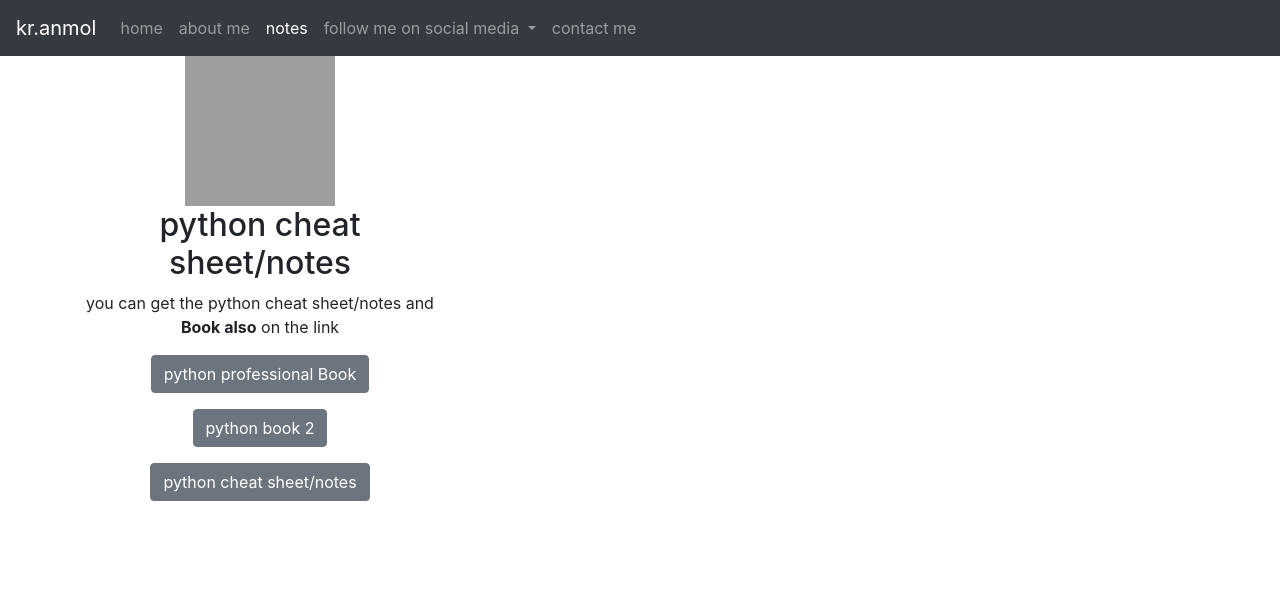
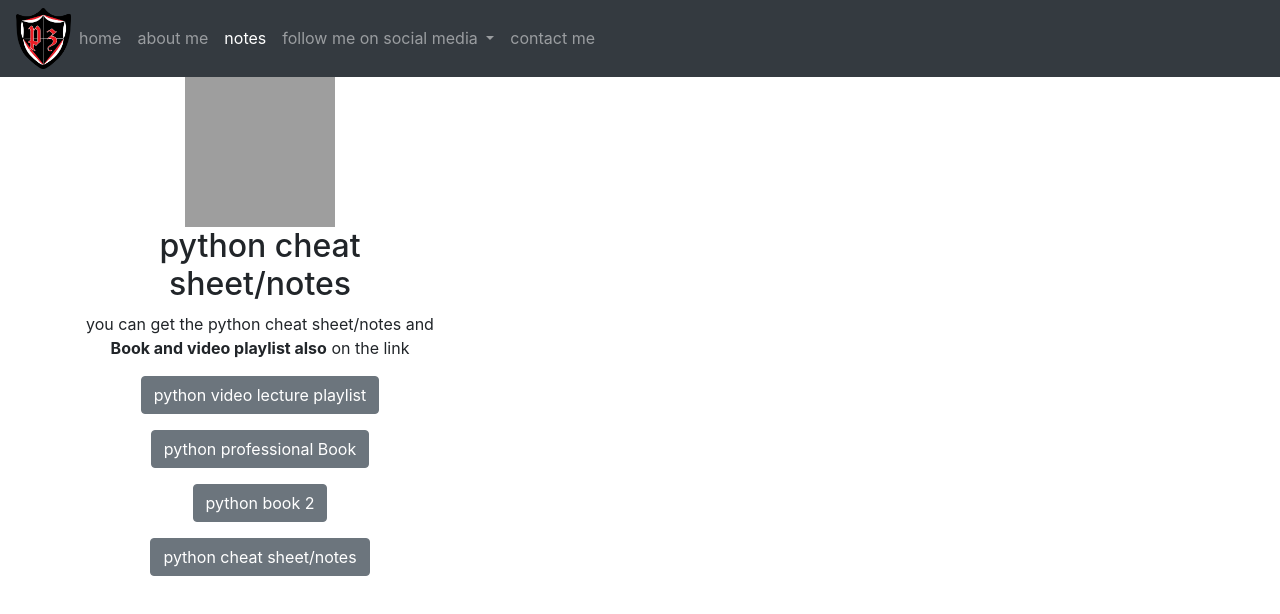
Before and after one commit to KumarAnmol1234/my-web-page, a plain HTML site: page index3.html in a window 1280 px wide. Drawn offline with nearby package versions, Linux system fonts and the light colour scheme; grey boxes are pictures that could not be loaded.

Commit message:
Add files via upload

```diff
--- a/index3.html
+++ b/index3.html
@@ -10,12 +10,15 @@
     <link rel="stylesheet" href="https://cdn.jsdelivr.net/npm/bootstrap@4.5.3/dist/css/bootstrap.min.css"
         integrity="sha384-TX8t27EcRE3e/ihU7zmQxVncDAy5uIKz4rEkgIXeMed4M0jlfIDPvg6uqKI2xXr2" crossorigin="anonymous">
 
-    <title>Kr.Anmol</title>
+    <title>programming zero</title>
+    <title>FEVICON</title>
+    <link rel="shortcut icon" href="logo.png" type="image/x-icon">
 </head>
 
 <body>
     <nav class="navbar navbar-expand-lg navbar-dark bg-dark">
-        <a class="navbar-brand" href="/index.html">kr.anmol</a>
+        <div class="logo"><a href="index.html"><img src="logo.png" width="55" length="55"></a>
+        </div>
         <button class="navbar-toggler" type="button" data-toggle="collapse" data-target="#navbarSupportedContent"
             aria-controls="navbarSupportedContent" aria-expanded="false" aria-label="Toggle navigation">
             <span class="navbar-toggler-icon"></span>
@@ -61,16 +64,24 @@
         <div class="row">
             <div class="col-md-4 text-center">
                 <a>
-                    <img  src="https://upload.wikimedia.org/wikipedia/commons/thumb/0/0a/Python.svg/768px-Python.svg.png"
-                    width="150" height="150">
-                 </a>
+                    <img src="https://upload.wikimedia.org/wikipedia/commons/thumb/0/0a/Python.svg/768px-Python.svg.png"
+                        width="150" height="150">
+                </a>
 
 
                 <h2>python cheat sheet/notes</h2>
-                <p>you can get the python cheat sheet/notes and <strong>Book also</strong> on the link</p>
-                <p><a class="btn btn-secondary" href="https://docdro.id/iIepZnk"target=_blank>python professional Book </a></p>
-                <p><a class="btn btn-secondary" href="https://docdro.id/1SZa2jS"target=_blank>python book 2 </a></p>
-                <p><a class="btn btn-secondary" href="https://docdro.id/lbBsF24"target=_blank>python cheat sheet/notes </a></p>
+                <p>you can get the python cheat sheet/notes and <strong>Book and video playlist also</strong> on the
+                    link</p>
+
+                <p><a class="btn btn-secondary"
+                        href="https://youtube.com/playlist?list=PLdUSeMasMWmFOFcdfHFLF9OZGXOKiAxV2" target=_blank>python
+                        video lecture playlist </a></p>
+                <p><a class="btn btn-secondary" href="https://docdro.id/iIepZnk" target=_blank>python professional Book
+                    </a></p>
+                <p><a class="btn btn-secondary" href="https://docdro.id/1SZa2jS" target=_blank>python book 2 </a></p>
+                <p><a class="btn btn-secondary" href="https://docdro.id/lbBsF24" target=_blank>python cheat sheet/notes
+                    </a></p>
+
 
 
 
```
Also changed, not shown: index.html (+46 -14 lines), index2.html (+17 -12 lines), index4.html (+11 -4 lines), logo.png (added), oip.jpeg (added), th (1).jpg (added).
